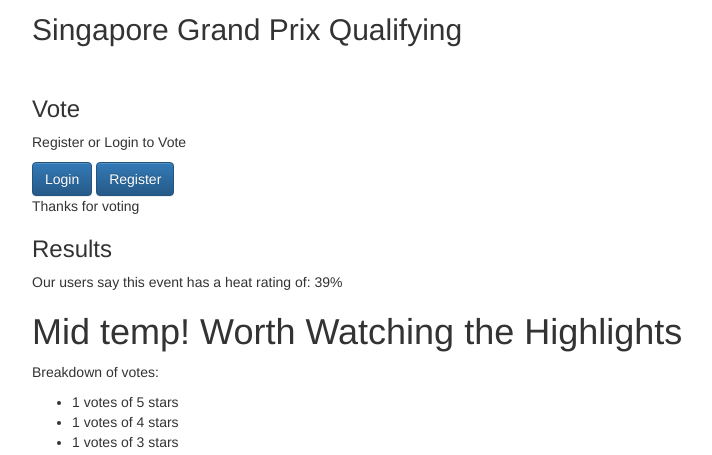
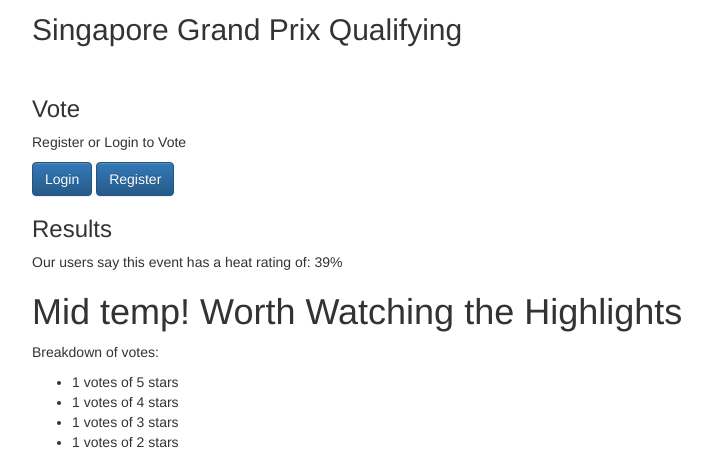
Before and after one commit to Dom19740/Project-Sports-Replay-Forum, a Django app: page /f1/events/4/ in a window 1280 px wide. Shown: the part 169-624 px from the top of the page, without its empty margins (53-765 px from the left). Run offline with Django 5.2, Linux system fonts and the light colour scheme; data comes from the database, SQL or seed files in the repository; both versions use the stored data as it was after the commit; some libraries are stand-ins or nearby versions.

Commit message:
Thanks for voting fixed

```diff
--- a/sportsreplayforum/f1/templates/f1/race_event.html
+++ b/sportsreplayforum/f1/templates/f1/race_event.html
@@ -39,7 +39,8 @@
             </nav>
         {% endif %}
     </div>
-    <div id="voted-container" {% if request.user in event.rating.voters.all %}style="display: show;"{% endif %}>
+    <div id="voted-container" {% if request.user in event.rating.voters.all %}style="display: block;"{% else %}style="display: none;"{% endif %}>
+        <h3>Vote</h3>
         <p>Thanks for voting</p>
     </div>
     <div>
```
Also changed, not shown: sportsreplayforum/db.sqlite3.
